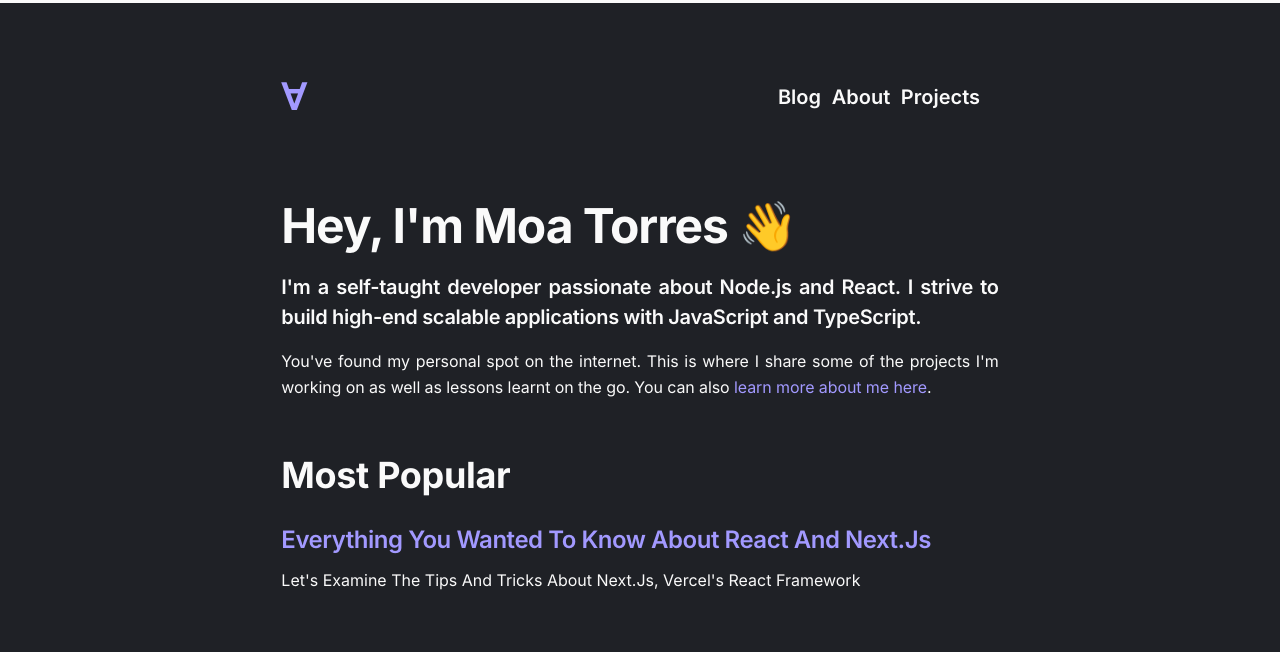
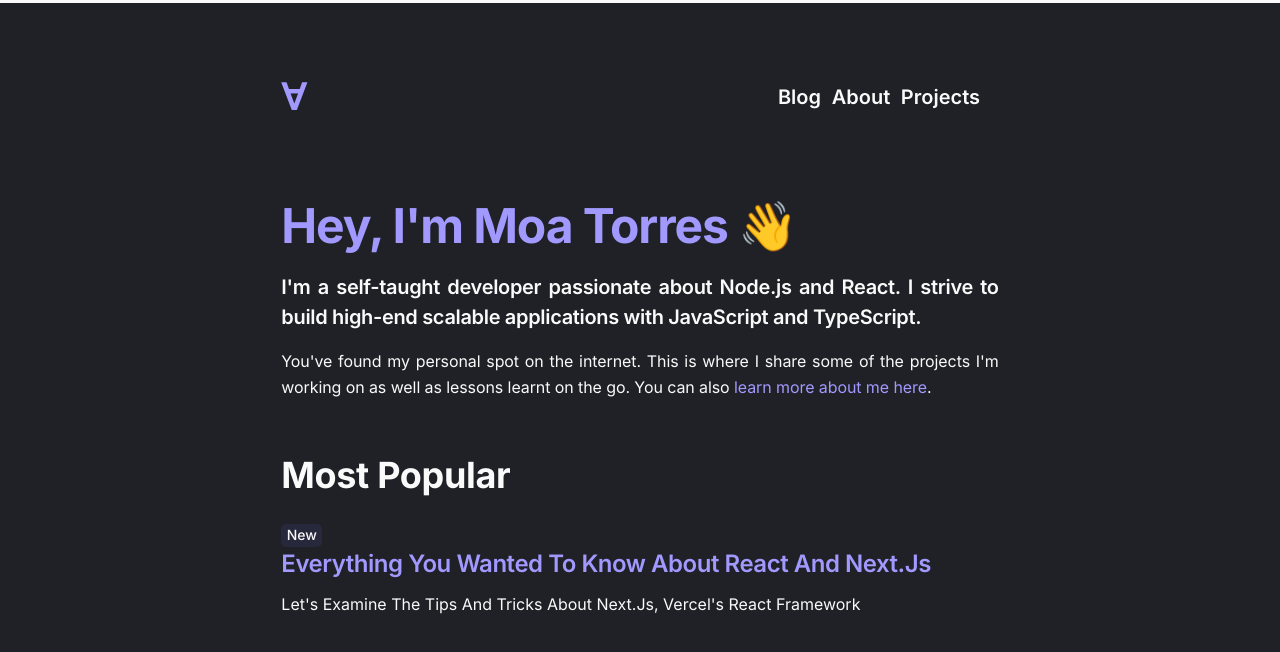
Before and after one commit to moatorres/moatorres, a Next.js app: page / in a window 1280 px wide. Shown: the top 652 px of the page. Built offline with nearby package versions, Linux system fonts and the light colour scheme.

Commit message:
update: added new tag

```diff
--- a/pages/index.js
+++ b/pages/index.js
@@ -3,19 +3,22 @@ import path from 'path'
 import React from 'react'
 import getMetadata from 'gray-matter'
 import { postFilePaths, POSTS_PATH } from '@utils/mdx-utils'
+import { useTheme } from '@components/themes'
 
 import Page from '@components/page'
 import Link from '@components/link'
 import Card from '@components/card'
 
 import MainHeader from '@features/navigation/main-header'
+import Tag from 'components/tag'
 
 const Home = ({ posts }) => {
+  const theme = useTheme()
   return (
     <Page size="mini">
       <MainHeader />
       <Page.Content>
-        <h1>Hey, I'm Moa Torres 👋 </h1>
+        <h1 style={{ color: theme.colors.link }}>Hey, I'm Moa Torres 👋</h1>
         <h4 style={{ textAlign: 'justify' }}>
           I'm a self-taught developer passionate about Node.js and React. I
           strive to build high-end scalable applications with JavaScript and
@@ -29,6 +32,7 @@ const Home = ({ posts }) => {
         <h2 style={{ fontWeight: '700', paddingTop: '2rem' }}>Most Popular</h2>
         {posts.map((post) => (
           <Card key={post.filePath}>
+            <Tag title="New" />
             <h3>
               <Link
                 as={`/blog/${post.filePath.replace(/\.mdx?$/, '')}`}
@@ -55,3 +59,6 @@ export function getStaticProps() {
 }
 
 export default Home
+
+// 223509030
+// jiKfen-mowwis-3zogsy
```
